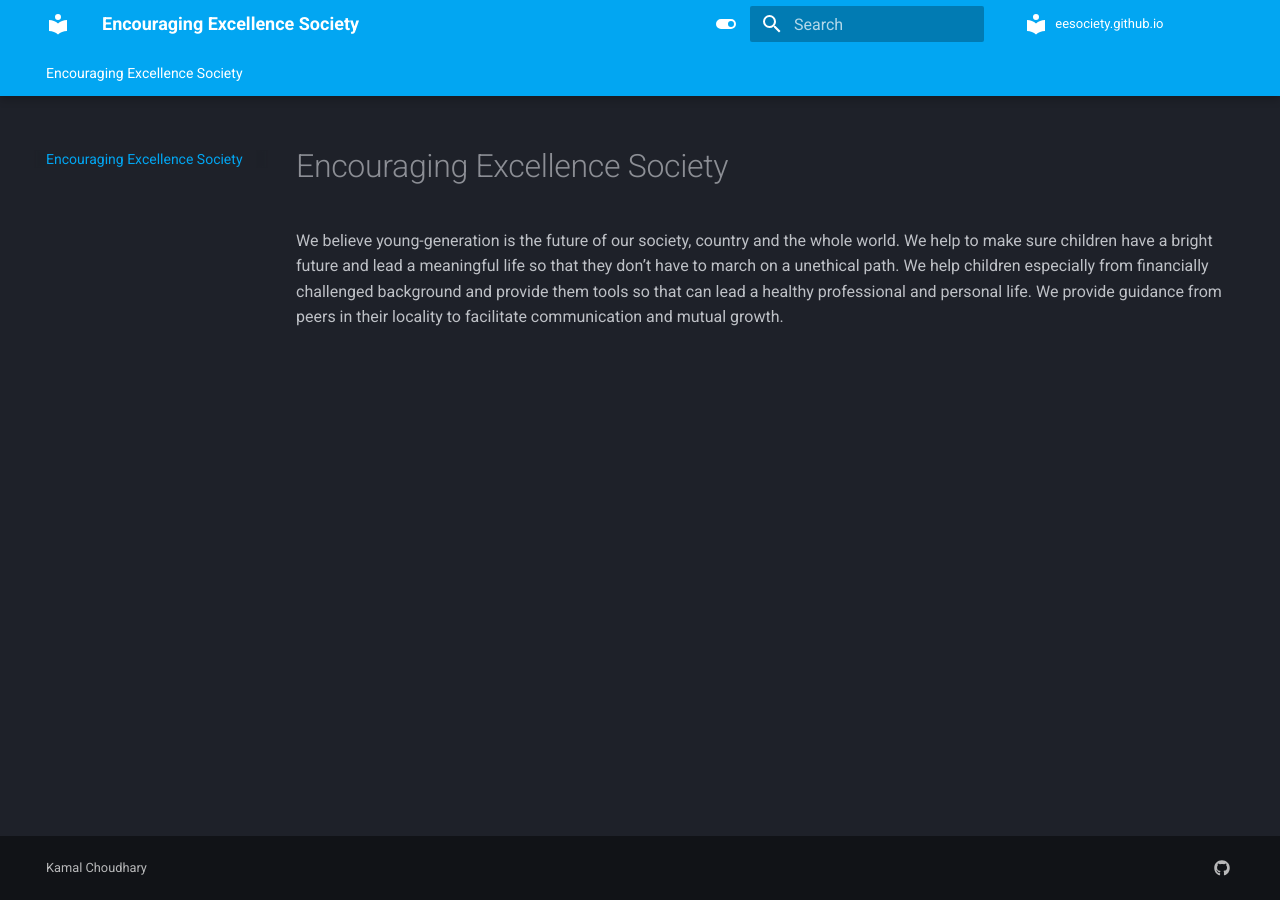
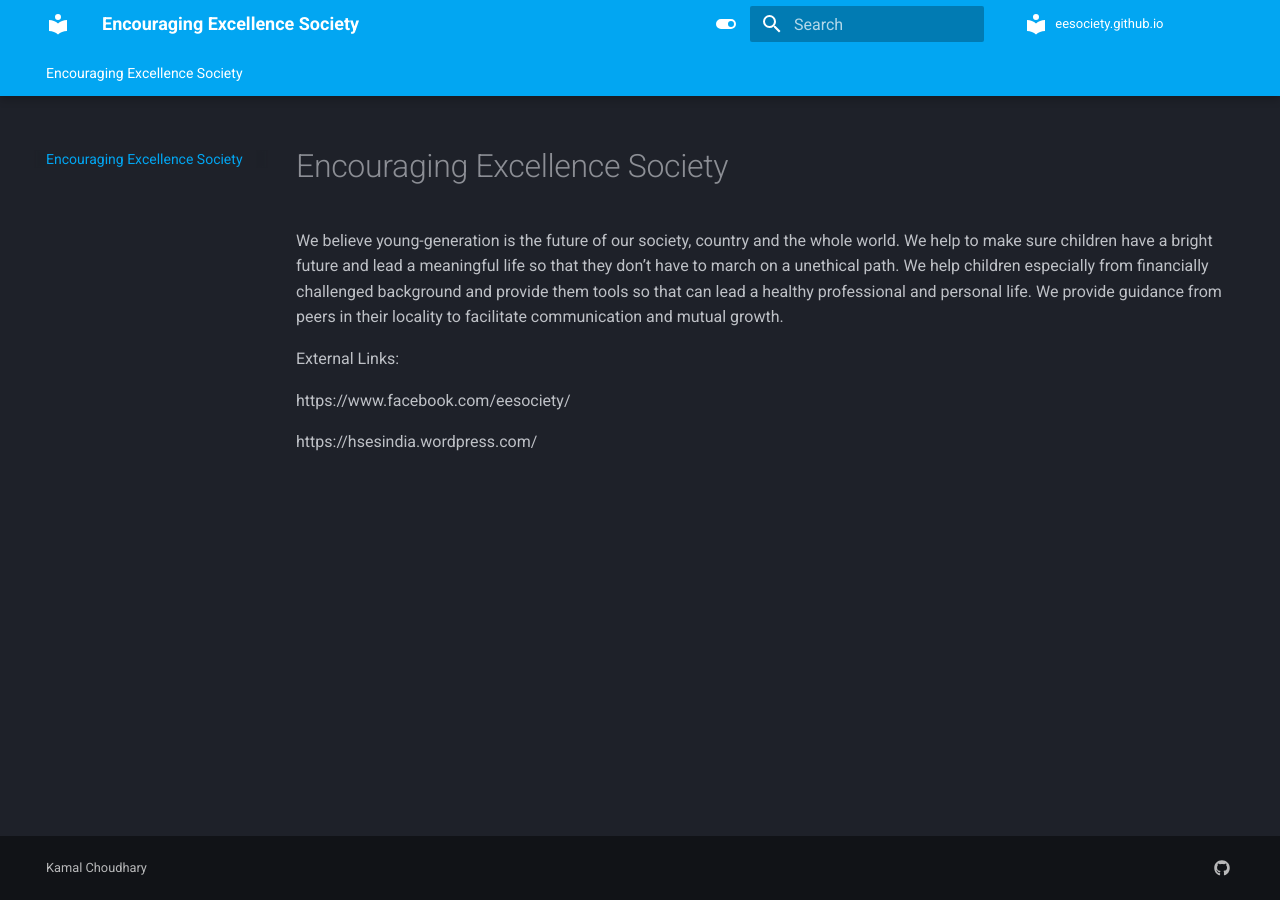
Before and after one commit to eesociety/eesociety.github.io, an MkDocs documentation site: the page built from docs/index.md, in a window 1280 px wide. Built offline with MkDocs 1.6.1 and Material for MkDocs 9.7.7, drawn with Linux system fonts in a browser that asks for light colours; comment, search, counter and statistics services are not loaded.

Commit message:
Update index.md

```diff
--- a/docs/index.md
+++ b/docs/index.md
@@ -1,3 +1,9 @@
 # Encouraging Excellence Society
 
 We believe young-generation is the future of our society, country and the whole world. We help to make sure children have a bright future and lead a meaningful life so that they don’t have to march on a unethical path. We help children especially from financially challenged background and provide them tools so that can lead a healthy professional and personal life. We provide guidance from peers in their locality to facilitate communication and mutual growth.
+
+External Links:
+
+https://www.facebook.com/eesociety/
+
+https://hsesindia.wordpress.com/
```
